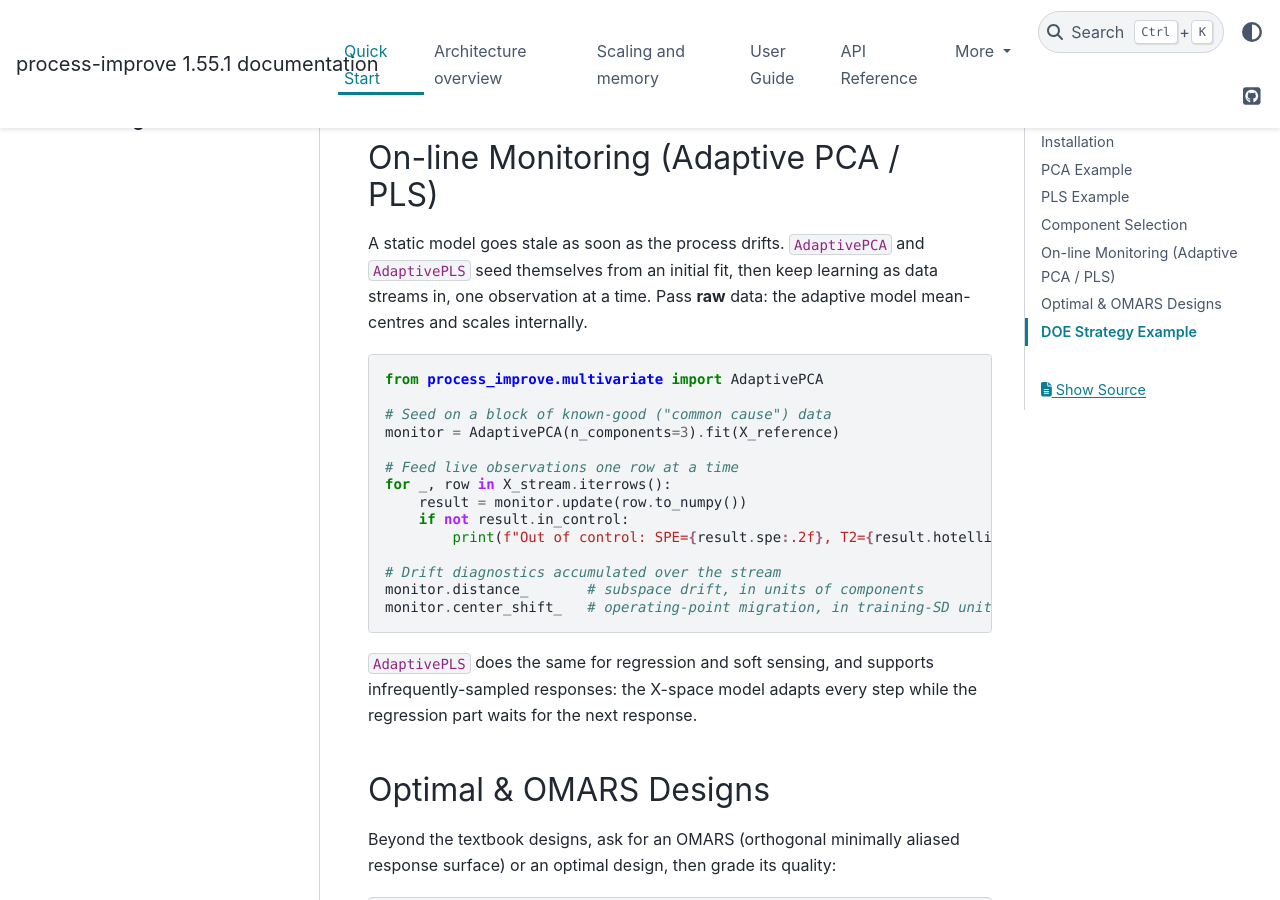
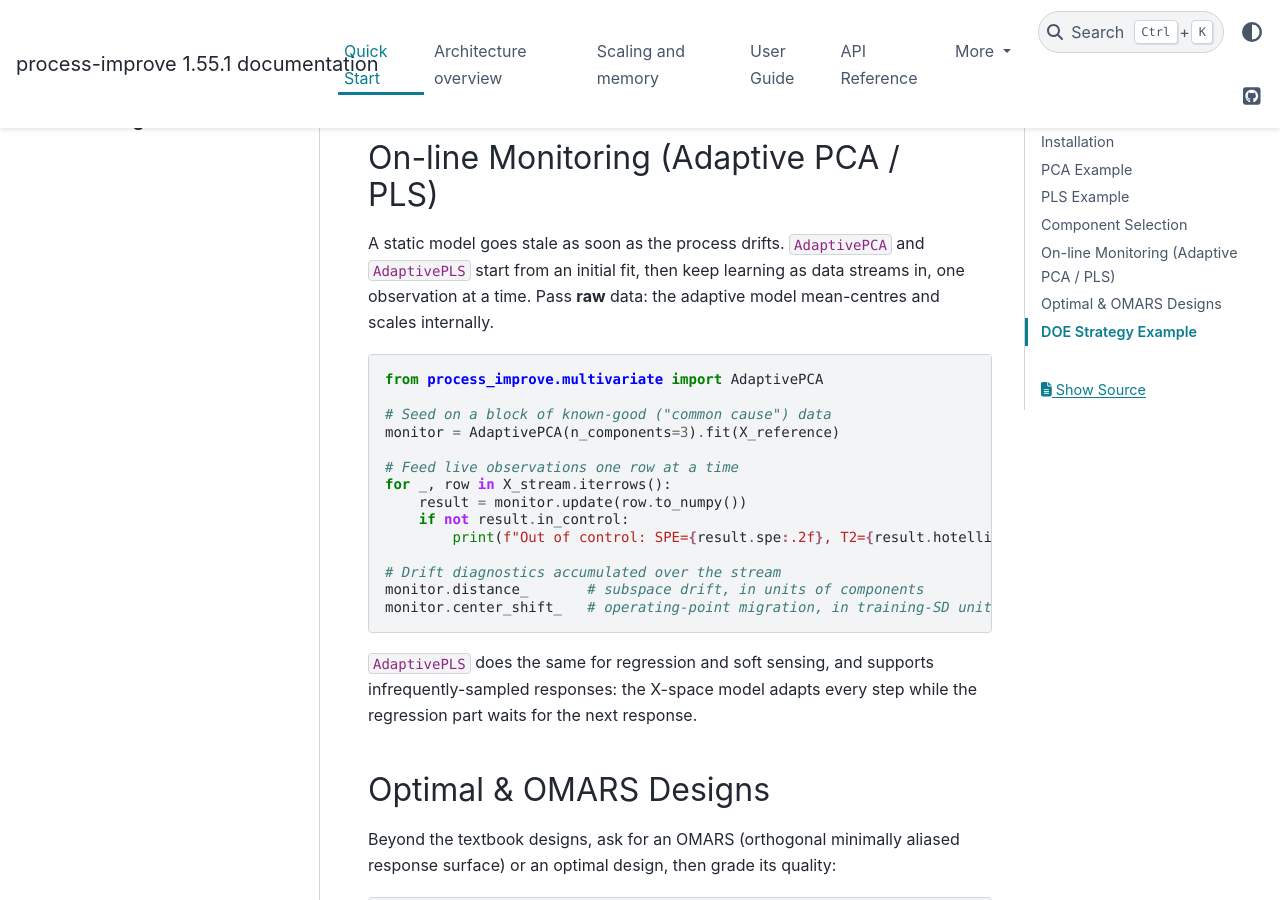
Before and after one commit to kgdunn/process-improve, a Sphinx documentation site: the page built from docs/quickstart.rst, in a window 1280 px wide and 900 px high, scrolled down 1642 px. Built offline with Sphinx 7.4.7 and the PyData theme 0.15.4, drawn with Linux system fonts in a browser that asks for light colours.

Commit message:
docs: reword tagline (drop 'batch') and use 'starts' for adaptive model init
Co-Authored-By: Claude Opus 4.8 <noreply@anthropic.com>
Claude-Session: https://claude.ai/code/session_01X762hoccCvqtJuDgwUf6BH

```diff
--- a/docs/quickstart.rst
+++ b/docs/quickstart.rst
@@ -83,9 +83,9 @@ On-line Monitoring (Adaptive PCA / PLS)
 ---------------------------------------
 
 A static model goes stale as soon as the process drifts. ``AdaptivePCA`` and
-``AdaptivePLS`` seed themselves from an initial fit, then keep learning as data
-streams in, one observation at a time. Pass **raw** data: the adaptive model
-mean-centres and scales internally.
+``AdaptivePLS`` start from an initial fit, then keep learning as data streams in,
+one observation at a time. Pass **raw** data: the adaptive model mean-centres and
+scales internally.
 
 .. code-block:: python
 
```
Also changed, not shown: README.md (+6 -7 lines).
